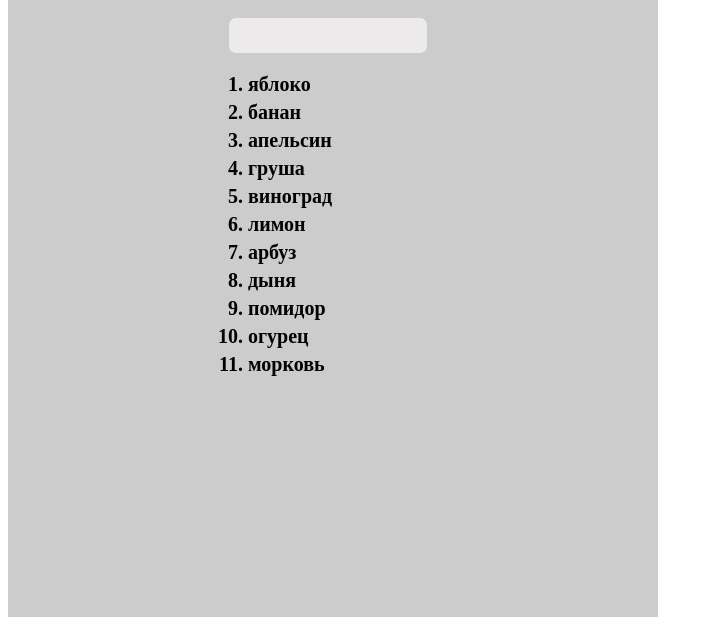
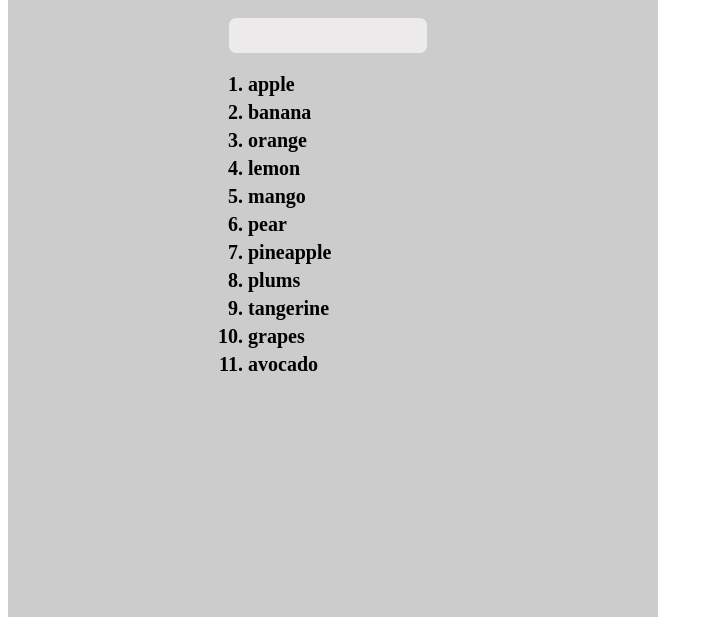
Before and after one commit to 25Evgeniy01/Learning, a plain HTML site: page SuffixTreeSearch/index.html in a window 1280 px wide. Shown: the part 291-916 px from the top of the page, without its empty margins (0-713 px from the left). Drawn offline with Linux system fonts and the light colour scheme.

Commit message:
Change lines of log

```diff
--- a/SuffixTreeSearch/index.html
+++ b/SuffixTreeSearch/index.html
@@ -14,17 +14,17 @@
 			<input type="text" id="input" class="input" />
 			<div>
 				<ol class="ul">
-					<li>яблоко</li>
-					<li>банан</li>
-					<li>апельсин</li>
-					<li>груша</li>
-					<li>виноград</li>
-					<li>лимон</li>
-					<li>арбуз</li>
-					<li>дыня</li>
-					<li>помидор</li>
-					<li>огурец</li>
-					<li>морковь</li>
+					<li>apple</li>
+					<li>banana</li>
+					<li>orange</li>
+					<li>lemon</li>
+					<li>mango</li>
+					<li>pear</li>
+					<li>pineapple</li>
+					<li>plums</li>
+					<li>tangerine</li>
+					<li>grapes</li>
+					<li>avocado</li>
 				</ol>
 			</div>
         </div>
--- a/SuffixTreeSearch/main.js
+++ b/SuffixTreeSearch/main.js
@@ -24,9 +24,8 @@ window.onload = () => {
 			});
 		}
 		let t1 = performance.now();
-		console.log("tree ", t1 - t0);
 
-		t0 = performance.now();
+		let t01 = performance.now();
 		value
 			? list.forEach(elem => {
 					elem.innerText.search(value) == -1
@@ -36,7 +35,10 @@ window.onload = () => {
 			: list.forEach(elem => {
 					elem.classList.remove('hide');
 			  });
-		t1 = performance.now();
-		console.log(t1 - t0);
+		let t11 = performance.now();
+		console.log({
+			tree: t1 - t0,
+			search: t11 - t01
+		});
 	};
 };
```
